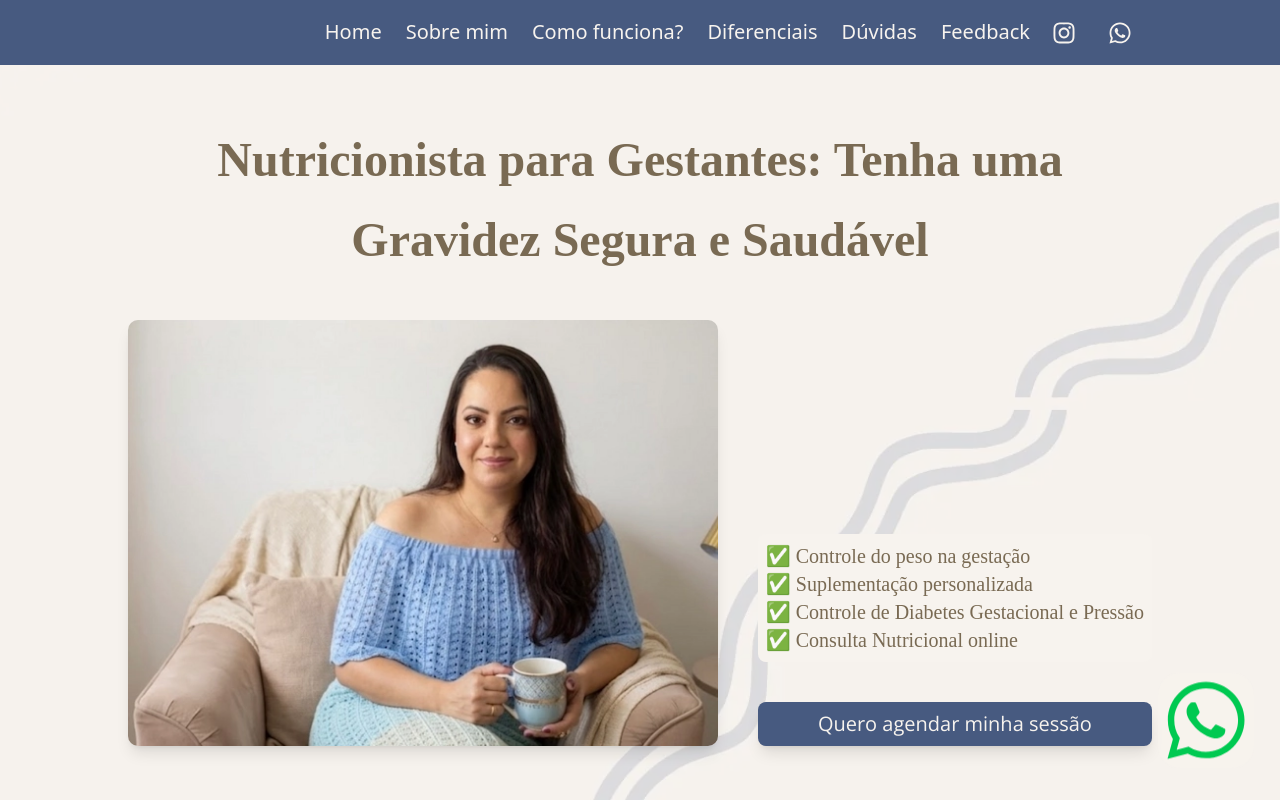
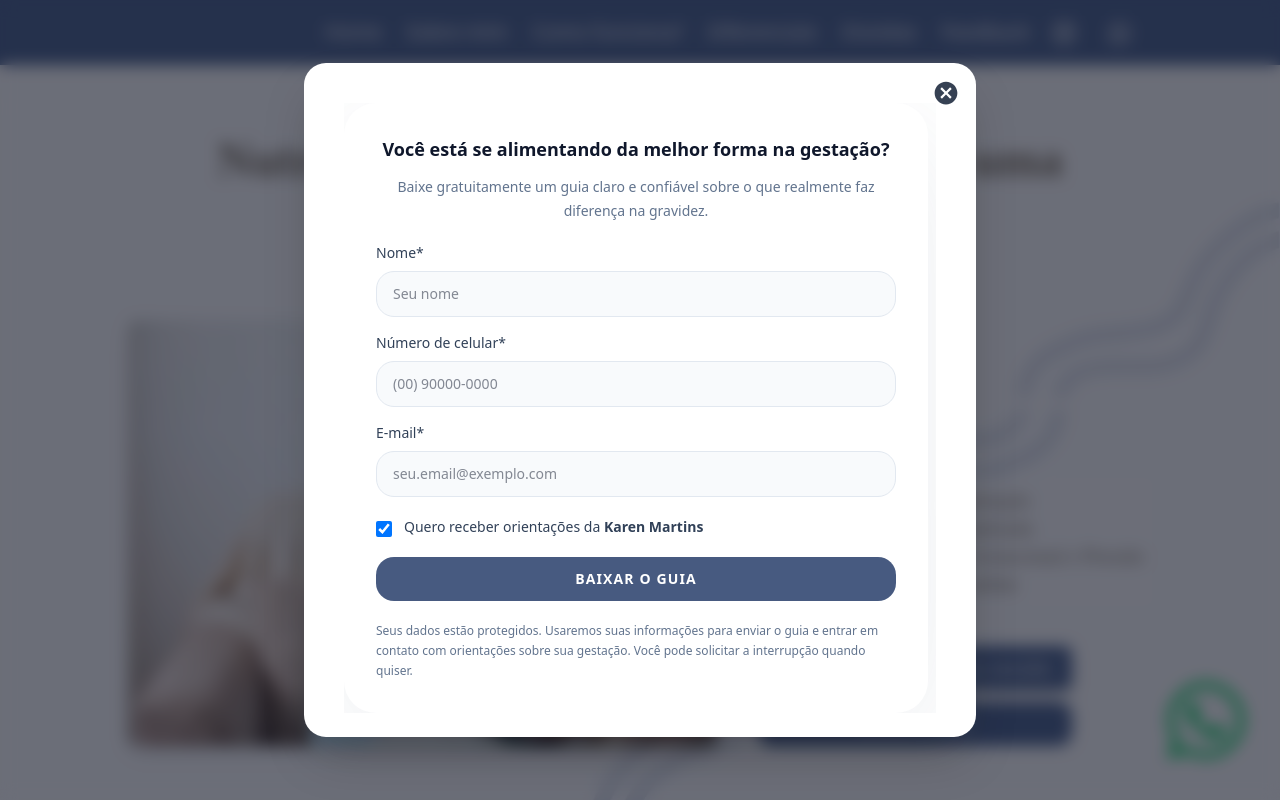
Before and after one commit to HelcioAnicio/Karen-Martins---Nutricionista, a React (Vite) app: page / in a window 1280 px wide. Shown: the top 800 px of the page. Built offline with nearby package versions, Linux system fonts and the light colour scheme; no server answers; a web font is replaced by a local one.

Commit message:
Feat: Improved form

```diff
--- a/src/App.tsx
+++ b/src/App.tsx
@@ -1,3 +1,4 @@
+import { lazy, Suspense, useEffect, useState } from "react";
 import { FirstPage } from "./components/ui/firstPage";
 import { Header } from "./components/ui/header";
 import { SecondPage } from "./components/ui/secondPage";
@@ -8,37 +9,46 @@ import { SixthPage } from "./components/ui/SixthPage";
 import { FAQ } from "./components/ui/faq";
 import { FeedBack } from "./components/ui/feedback";
 import { Footer } from "./components/ui/footer";
-// import { DownloadModal } from "./components/ui/downloadModal";
 import { FaWhatsapp } from "react-icons/fa6";
 import { onLCP } from "web-vitals";
 import { CarouselAuto } from "./components/ui/carouselAuto";
-// import { useState, useEffect } from "react";
+
+const DownloadModal = lazy(() =>
+  import("./components/ui/downloadModal").then((mod) => ({
+    default: mod.DownloadModal,
+  })),
+);
 
 function App() {
-  // const [isModalOpen, setIsModalOpen] = useState(false);
+  const [isModalOpen, setIsModalOpen] = useState(false);
 
-  // useEffect(() => {
-  //   const timer = setTimeout(() => {
-  //     setIsModalOpen(true);
-  //   });
+  useEffect(() => {
+    const autoOpenTimer = window.setTimeout(() => setIsModalOpen(true), 2000);
+    let observer: PerformanceObserver | null = null;
 
-  //   return () => clearTimeout(timer);
-  // }, []);
+    if (typeof PerformanceObserver !== "undefined") {
+      observer = new PerformanceObserver((entryList) => {
+        for (const entry of entryList.getEntries()) {
+          console.log("LCP candidate:", entry.startTime, entry);
+        }
+      });
+      observer.observe({ type: "largest-contentful-paint", buffered: true });
+    }
 
-  new PerformanceObserver((entryList) => {
-    for (const entry of entryList.getEntries()) {
-      console.log("LCP candidate:", entry.startTime, entry);
-    }
-  }).observe({ type: "largest-contentful-paint", buffered: true });
+    onLCP((metric) => console.log("LCP:", metric));
 
-  onLCP(console.log);
+    return () => {
+      window.clearTimeout(autoOpenTimer);
+      observer?.disconnect();
+    };
+  }, []);
 
   return (
     <>
       <Header />
 
       <main className="font-openSans relative flex w-full flex-col gap-10 overflow-hidden max-[600px]:text-center">
-        <FirstPage />
+        <FirstPage onOpenModal={() => setIsModalOpen(true)} />
         <SecondPage />
         <ThirdPage />
         <FeedBack />
@@ -50,8 +60,8 @@ function App() {
           <img
             src="background.webp"
             alt="Background with waves"
-            loading="eager"
-            decoding="sync"
+            loading="lazy"
+            decoding="async"
             sizes="(max-width: 700px) 400px, 570px"
             className="absolute top-0 right-0 -z-10 h-full w-full object-cover"
           />
@@ -60,8 +70,7 @@ function App() {
             <CarouselAuto />
           </article>
         </section>
-
-        {/* <section className="bg-primary text-background py-16">
+        <section className="bg-primary text-background py-16">
           <div className="m-auto flex max-w-4xl flex-col px-4 last:items-center">
             <h2 className="font-merriweather mb-4 text-2xl font-bold">
               Um guia simples para ajudar você a se alimentar melhor na
@@ -81,17 +90,23 @@ function App() {
               Baixe agora
             </button>
           </div>
-        </section> */}
+        </section>
 
         <FAQ />
         <a aria-label="Link para whatsapp" href="https://wa.link/6mo3a2">
           <FaWhatsapp className="bg-background/50 fixed right-2 bottom-2 z-50 size-16 animate-bounce rounded-3xl p-1 text-green-500 sm:size-24 lg:right-[2%] 2xl:right-[8%]" />
         </a>
       </main>
-      {/* <DownloadModal
-        isOpen={isModalOpen}
-        onClose={() => setIsModalOpen(!isModalOpen)}
-      /> */}
+
+      <Suspense fallback={null}>
+        {isModalOpen ? (
+          <DownloadModal
+            isOpen={isModalOpen}
+            onClose={() => setIsModalOpen(false)}
+          />
+        ) : null}
+      </Suspense>
+
       <Footer />
     </>
   );
--- a/src/components/ui/downloadModal.tsx
+++ b/src/components/ui/downloadModal.tsx
@@ -1,9 +1,6 @@
 import React from "react";
 import { HubspotForm } from "./hubspotForm";
 import { IoMdCloseCircle } from "react-icons/io";
-
-// const HUBSPOT_PORTAL_ID = import.meta.env.VITE_HUBSPOT_PORTAL_ID;
-// const HUBSPOT_FORM_ID = import.meta.env.VITE_HUBSPOT_FORM_ID;
 
 interface DownloadModalProps {
   isOpen: boolean;
@@ -17,11 +14,16 @@ export const DownloadModal: React.FC<DownloadModalProps> = ({
   if (!isOpen) return null;
 
   return (
-    <div className="bg-opacity-50 fixed inset-0 z-50 flex h-screen w-full items-center justify-center backdrop-blur-lg">
-      <div className="relative max-h-[90vh] w-full max-w-lg overflow-hidden rounded-lg bg-white px-5 py-6 md:h-auto lg:max-w-2xl lg:px-10">
+    <div
+      className="bg-opacity-60 fixed inset-0 z-50 flex h-screen w-full items-center justify-center bg-slate-900/60 backdrop-blur-sm"
+      role="dialog"
+      aria-modal="true"
+      aria-labelledby="download-form-title"
+    >
+      <div className="relative max-h-[90vh] w-full max-w-lg overflow-hidden rounded-3xl bg-white px-5 py-6 shadow-2xl md:h-auto lg:max-w-2xl lg:px-10">
         <button
           className="absolute top-4 right-4 z-20"
-          onClick={() => onClose()}
+          onClick={onClose}
           aria-label="Fechar modal"
         >
           <IoMdCloseCircle className="size-7 cursor-pointer text-gray-700" />
--- a/src/components/ui/firstPage.tsx
+++ b/src/components/ui/firstPage.tsx
@@ -1,6 +1,10 @@
 import { ButtonCTA } from "./buttonCTA";
 
-export const FirstPage = () => {
+interface FirstPageProps {
+  onOpenModal?: () => void;
+}
+
+export const FirstPage = ({ onOpenModal }: FirstPageProps) => {
   return (
     <section
       id="home"
@@ -16,10 +20,11 @@ export const FirstPage = () => {
               <div className="flex w-full flex-col justify-evenly gap-2 min-[390px]:gap-6 sm:gap-10 lg:w-3/5 lg:flex-row lg:flex-wrap lg:items-end lg:justify-start lg:gap-10">
                 <div className="font-merriweather bg-background m-auto w-max self-start rounded-md p-2 text-start text-sm min-[400px]:text-base md:text-lg lg:text-xl">
                   <p>✅ Controle do peso na gestação</p>
-                  <p>✅ Suplementação personalizada </p>{" "}
-                  <p>✅ Controle de Diabetes Gestacional e Pressão </p>
+                  <p>✅ Suplementação personalizada</p>
+                  <p>✅ Controle de Diabetes Gestacional e Pressão</p>
                   <p>✅ Consulta Nutricional online</p>
                 </div>
+                <div className="flex w-full flex-col gap-3 sm:flex-row lg:w-auto lg:flex-col">
                   <a
                     className="hidden w-full lg:flex"
                     href="https://wa.link/6mo3a2"
@@ -29,6 +34,14 @@ export const FirstPage = () => {
                       text={"Quero agendar minha sessão"}
                     />
                   </a>
+                  <button
+                    type="button"
+                    onClick={() => onOpenModal?.()}
+                    className="bg-primary hover:bg-primary/90 rounded-xl px-6 py-3 text-sm font-bold tracking-[0.08em] text-white uppercase transition sm:w-full lg:w-auto"
+                  >
+                    Baixar o guia
+                  </button>
+                </div>
               </div>
               <div className="flex w-full flex-col items-center gap-5 max-[640px]:m-auto sm:gap-10 lg:flex-row lg:items-center">
                 <img
--- a/src/components/ui/hubspotForm.tsx
+++ b/src/components/ui/hubspotForm.tsx
@@ -1,49 +1,185 @@
-import { useEffect, useRef } from "react";
+import { type FormEvent, useEffect, useState } from "react";
 
-declare global {
-  interface Window {
-    // eslint-disable-next-line @typescript-eslint/no-explicit-any
-    hbspt?: any;
-  }
-}
+const HUBSPOT_PORTAL_ID = "51205616";
+const HUBSPOT_FORM_ID = "01d7d945-6811-4c8f-8d49-afdb8d30c0e1";
+const HUBSPOT_DIRECT_API_URL = `https://api.hsforms.com/submissions/v3/integration/submit/${HUBSPOT_PORTAL_ID}/${HUBSPOT_FORM_ID}`;
 
-function loadHubspotScript(): Promise<void> {
-  return new Promise((resolve, reject) => {
-    if (window.hbspt) return resolve();
-
-    const script = document.createElement("script");
-    script.src = "//js.hsforms.net/forms/embed/v2.js";
-    script.async = true;
-    script.onload = () => resolve();
-    script.onerror = () => reject(new Error("Falha ao carregar HubSpot"));
-    document.body.appendChild(script);
-  });
-}
+type FormStatus = "idle" | "submitting" | "success" | "error";
 
 export function HubspotForm() {
-  const containerRef = useRef<HTMLDivElement>(null);
+  const [name, setName] = useState("");
+  const [phone, setPhone] = useState("");
+  const [email, setEmail] = useState("");
+  const [consent, setConsent] = useState(true);
+  const [status, setStatus] = useState<FormStatus>("idle");
+  const [error, setError] = useState<string | null>(null);
 
   useEffect(() => {
-    loadHubspotScript()
-      .then(() => {
-        if (!window.hbspt || !containerRef.current) return;
-        window.hbspt.forms.create({
-          portalId: "51205616",
-          formId: "01d7d945-6811-4c8f-8d49-afdb8d30c0e1",
-          region: "na1",
-          target: "#hubspot-form",
-        });
-      })
-      .catch((err) => {
-        console.error("Erro ao carregar HubSpot:", err);
+    if (status !== "success") return;
+
+    const originalOverflow = document.body.style.overflow;
+    document.body.style.overflow = "hidden";
+
+    return () => {
+      document.body.style.overflow = originalOverflow;
+    };
+  }, [status]);
+
+  const handleSubmit = async (event: FormEvent<HTMLFormElement>) => {
+    event.preventDefault();
+
+    if (!name.trim() || !email.trim() || !phone.trim()) {
+      setError("Preencha todos os campos obrigatórios para receber o guia.");
+      return;
+    }
+
+    setStatus("submitting");
+    setError(null);
+
+    try {
+      const payload = {
+        fields: [
+          { name: "email", value: email.trim() },
+          { name: "mobilephone", value: phone.trim() },
+          { name: "firstname", value: name.trim() },
+        ],
+        context: {
+          pageUri: window.location.href,
+          pageName: document.title,
+        },
+      };
+
+      const response = await fetch(HUBSPOT_DIRECT_API_URL, {
+        method: "POST",
+        headers: {
+          "Content-Type": "application/json",
+        },
+        body: JSON.stringify(payload),
       });
-  }, []);
+
+      const text = await response.text();
+      if (!response.ok) {
+        console.error("HubSpot direct error:", response.status, text);
+        throw new Error(text || `HubSpot request failed: ${response.status}`);
+      }
+
+      setStatus("success");
+    } catch (err) {
+      console.error("HubSpot form submit error:", err);
+      setStatus("error");
+      setError(
+        "Não foi possível enviar o formulário. Por favor, tente novamente em alguns instantes.",
+      );
+    }
+  };
 
   return (
-    <div
-      id="hubspot-form"
-      className="max-h-max overflow-y-hidden"
-      ref={containerRef}
-    />
+    <div className="rounded-[2rem] bg-white p-6 shadow-[0_30px_120px_rgba(100,116,139,0.12)] md:p-8">
+      {status === "success" ? (
+        <div className="space-y-6 text-center">
+          <div className="bg-primary/10 text-primary mx-auto flex h-16 w-16 items-center justify-center rounded-full">
+            <span className="text-3xl">✓</span>
+          </div>
+          <h2 className="text-center text-3xl font-semibold text-slate-900">
+            ✨Guia liberado com sucesso!{" "}
+          </h2>
+          <p className="mx-auto max-w-xl text-sm leading-6 text-slate-600">
+            Este material foi preparado para ajudar você a cuidar da sua saúde e
+            do desenvolvimento do seu bebê.
+          </p>
+          <a
+            href="/guia-alimentacao-gestacao.pdf"
+            download
+            className="bg-primary hover:bg-primary/90 inline-flex w-full justify-center rounded-2xl px-6 py-3 text-sm font-bold tracking-[0.08em] text-white uppercase transition"
+          >
+            Baixar o guia
+          </a>
+        </div>
+      ) : (
+        <form
+          onSubmit={handleSubmit}
+          className="space-y-5"
+          aria-describedby="hubspot-form-description"
+        >
+          <div className="space-y-3 text-center">
+            <p className="text-lg font-semibold text-slate-900">
+              Você está se alimentando da melhor forma na gestação?
+            </p>
+            <p
+              id="hubspot-form-description"
+              className="mx-auto max-w-xl text-sm leading-6 text-slate-500"
+            >
+              Baixe gratuitamente um guia claro e confiável sobre o que
+              realmente faz diferença na gravidez.
+            </p>
+          </div>
+
+          <div className="grid gap-4">
+            <label className="block text-sm font-medium text-slate-700">
+              Nome*
+              <input
+                value={name}
+                onChange={(event) => setName(event.target.value)}
+                type="text"
+                placeholder="Seu nome"
+                className="focus:border-primary focus:ring-primary/20 mt-2 w-full rounded-2xl border border-slate-200 bg-slate-50 px-4 py-3 text-sm text-slate-900 transition outline-none focus:ring-2"
+              />
+            </label>
+            <label className="block text-sm font-medium text-slate-700">
+              Número de celular*
+              <input
+                value={phone}
+                onChange={(event) => setPhone(event.target.value)}
+                type="tel"
+                placeholder="(00) 90000-0000"
+                className="focus:border-primary focus:ring-primary/20 mt-2 w-full rounded-2xl border border-slate-200 bg-slate-50 px-4 py-3 text-sm text-slate-900 transition outline-none focus:ring-2"
+              />
+            </label>
+            <label className="block text-sm font-medium text-slate-700">
+              E-mail*
+              <input
+                value={email}
+                onChange={(event) => setEmail(event.target.value)}
+                type="email"
+                placeholder="seu.email@exemplo.com"
+                className="focus:border-primary focus:ring-primary/20 mt-2 w-full rounded-2xl border border-slate-200 bg-slate-50 px-4 py-3 text-sm text-slate-900 transition outline-none focus:ring-2"
+              />
+            </label>
+          </div>
+
+          <label className="flex items-start gap-3 text-sm text-slate-700">
+            <input
+              checked={consent}
+              onChange={(event) => setConsent(event.target.checked)}
+              type="checkbox"
+              className="text-primary focus:ring-primary mt-1 h-4 w-4 rounded border-slate-300"
+            />
+            <span>
+              Quero receber orientações da <strong>Karen Martins</strong>
+            </span>
+          </label>
+
+          {error ? (
+            <p className="rounded-2xl bg-red-50 px-4 py-3 text-sm text-red-700">
+              {error}
+            </p>
+          ) : null}
+
+          <button
+            type="submit"
+            disabled={status === "submitting"}
+            className="bg-primary hover:bg-primary/90 inline-flex w-full justify-center rounded-2xl px-6 py-3 text-sm font-bold tracking-[0.08em] text-white uppercase transition disabled:cursor-not-allowed disabled:opacity-60"
+          >
+            {status === "submitting" ? "Enviando..." : "BAIXAR O GUIA"}
+          </button>
+
+          <p className="text-xs leading-5 text-slate-500">
+            Seus dados estão protegidos. Usaremos suas informações para enviar o
+            guia e entrar em contato com orientações sobre sua gestação. Você
+            pode solicitar a interrupção quando quiser.
+          </p>
+        </form>
+      )}
+    </div>
   );
 }
```
Also changed, not shown: api/hubspot-submit.ts (added, +62 -0 lines), src/components/ui/footer.tsx (+9 -0 lines). Lines whose indentation alone changed are shown as unchanged.
